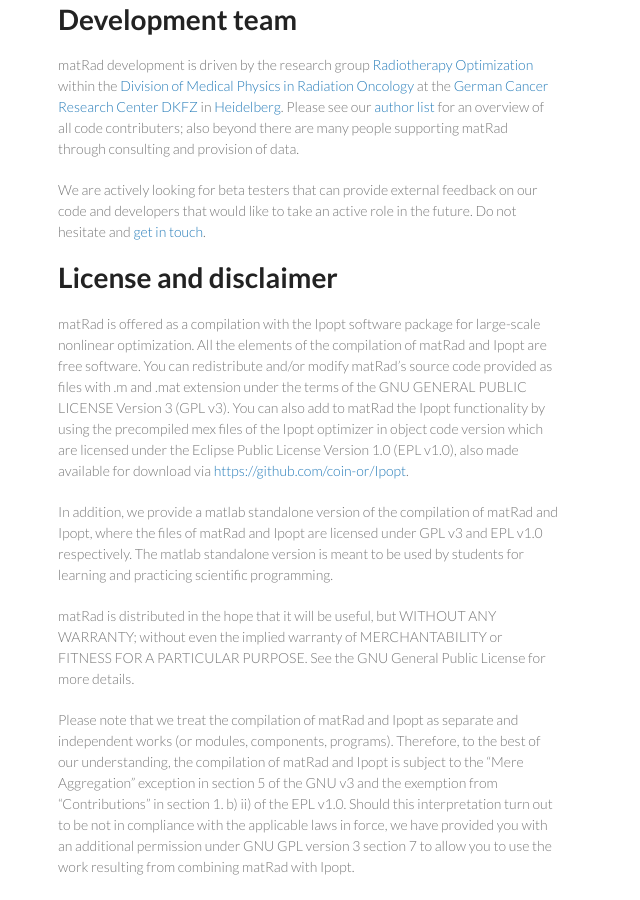
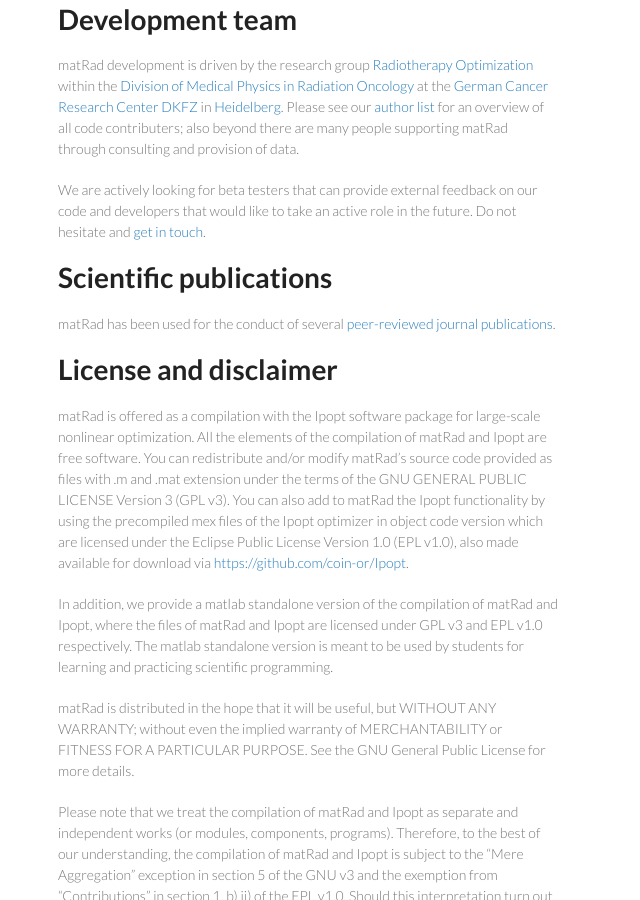
Before and after one commit to palkma/gh_test, a Jekyll site: the page built from index.md, in a window 1280 px wide and 900 px high, scrolled down 2110 px. Shown: the whole window, without its empty margins (0-640 px from the left). Built offline with Jekyll 4.4.1, drawn with Linux system fonts in a browser that asks for light colours.

Commit message:
text publications

```diff
--- a/index.md
+++ b/index.md
@@ -52,6 +52,10 @@ matRad development is driven by the research group [Radiotherapy Optimization](h
 
 We are actively looking for beta testers that can provide external feedback on our code and developers that would like to take an active role in the future. Do not hesitate and <a href="mailto:contact@matrad.org?Subject=matRad" target="_top">get in touch</a>.
 
+Scientific publications
+========
+matRad has been used for the conduct of several [peer-reviewed journal publications](https://apps.webofknowledge.com/summary.do?product=WOS&parentProduct=WOS&search_mode=GeneralSearch&qid=1&SID=C6yNJclz3KEE1Wan2Wu&&page=1&action=sort&sortBy=PY.D;LD.D;SO.A;VL.D;PG.A;AU.A&showFirstPage=1&isCRHidden=false).
+
 License and disclaimer
 ========
 matRad is offered as a compilation with the Ipopt software package for large-scale nonlinear optimization. All the elements of the compilation of matRad and Ipopt are free software. You can redistribute and/or modify matRad's source code provided as files with .m and .mat extension under the terms of the GNU GENERAL PUBLIC LICENSE Version 3 (GPL v3). You can also add to matRad the Ipopt functionality by using the precompiled mex files of the Ipopt optimizer in object code version which are licensed under the Eclipse Public License Version 1.0 (EPL v1.0), also made available for download via [https://github.com/coin-or/Ipopt](https://github.com/coin-or/Ipopt).
```
